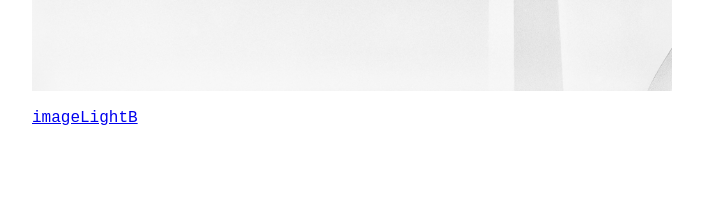
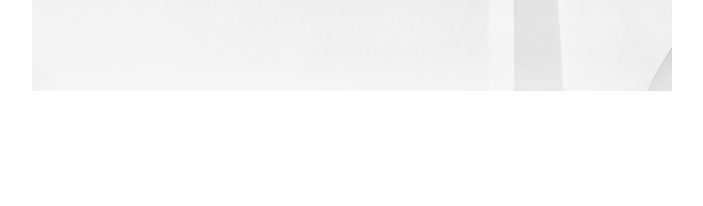
Before and after one commit to lucabutikofer/Photography, a Jekyll site: the page built from mediterranean.md, in a window 1280 px wide. Shown: the part 852-1058 px from the top of the page, without its empty margins (288-991 px from the left). Built offline with Jekyll 4.4.1, drawn with Linux system fonts in a browser that asks for light colours; after the commit the page ends 1023 px from its top, so only the background shows below that.

Commit message:
Update mediterranean.md

```diff
--- a/mediterranean.md
+++ b/mediterranean.md
@@ -9,6 +9,4 @@ category: gallery
 ||||
 
 
-![image](/fig_mediterranean/Image-4.jpg)
-
-[imageLightB](/fig_mediterranean/Image-4.jpg)
+![](/fig_mediterranean/Image-4.jpg)
```
